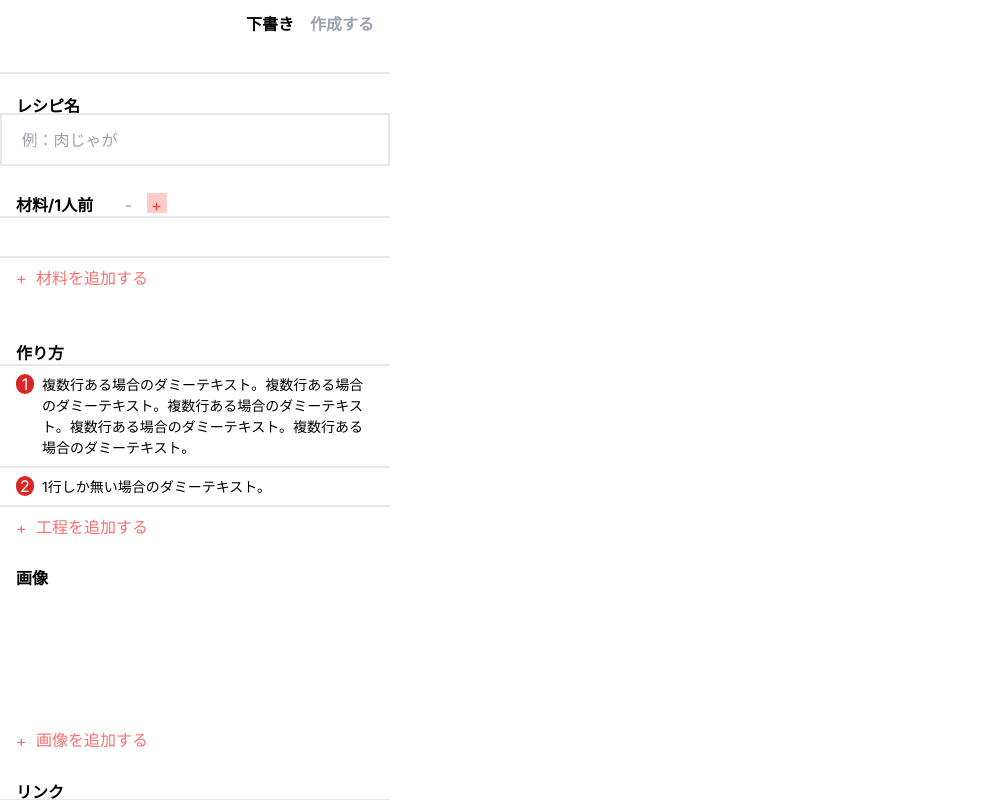
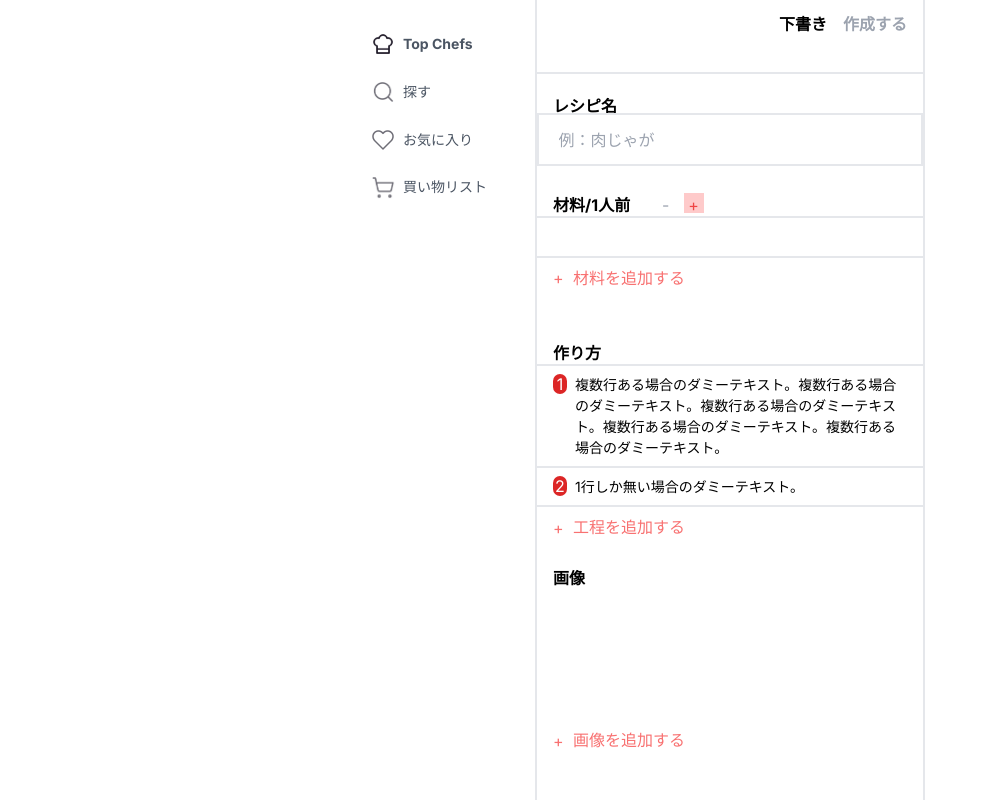
Before and after one commit to qin-team-recipe/02-frontend, a Next.js app: page /draft in a window 1280 px wide. Shown: the top 800 px of the page, without its empty margins (0-988 px from the left). Built offline with nearby package versions, Linux system fonts and the light colour scheme.

Commit message:
CSS修正

```diff
--- a/src/app/draft/components/HeaderButtons.tsx
+++ b/src/app/draft/components/HeaderButtons.tsx
@@ -35,15 +35,15 @@ export const HeaderButtons = () => {
   return (
     <>
       {showModal && (
-        <div className="fixed top-1/2 left-0 w-[390px] h-[150px] flex items-center justify-center bg-gray-500 bg-opacity-50">
-          <div className="p-4 rounded">
+        <div className="fixed inset-0 flex items-center justify-center bg-gray-900 bg-opacity-50">
+          <div className="bg-white rounded-lg p-8">
             <h2>保存または削除しますか？</h2>
             <div className="flex justify-end mt-4">
               <button onClick={handleSaveClick} className="mr-2">
                 保存
               </button>
               <button onClick={handleDeleteConfirmClick}>
-                <Link href="/">削除</Link>
+                <Link href="/favorites">削除</Link>
               </button>
               <button onClick={handleDeleteCancelClick} className="ml-2">
                 キャンセル
--- a/src/app/draft/page.tsx
+++ b/src/app/draft/page.tsx
@@ -1,5 +1,6 @@
 "use client"
 
+import Sidebar from "../components/Sidebar"
 import { AddImages } from "./components/AddImages"
 import { AddLinks } from "./components/AddLinks"
 import { AddMaterial } from "./components/AddMaterial"
@@ -8,10 +9,12 @@ import { HeaderButtons } from "./components/HeaderButtons"
 const Draft = () => {
   return (
     <>
-      <div className="h-auto w-[390px]">
+      <div className="flex justify-center">
+        <Sidebar />
+        <div className="w-[390px] border-x-2 pb-16">
           <HeaderButtons />
           <AddMaterial />
-        <div className="pt-8 h-[294px]">
+          <div className="pt-8">
             <div className="pl-4 mb-[4px] h-[19px]">
               <div className="w-[48px] font-bold text-[16px]">作り方</div>
             </div>
@@ -35,15 +38,14 @@ const Draft = () => {
                 </div>
               </div>
             </div>
+          </div>
           <div className="h-[27px] flex text-red-400">
             <div className="ml-4 mr-1 mt-[9px] h-4 w-4">+</div>
             <div className="h-[19px] w-[112px] text-[16px] mt-[8px]">
               工程を追加する
             </div>
           </div>
-          <div className="h-[150px]">
           <AddImages />
-          </div>
           <AddLinks />
         </div>
       </div>
```
Lines whose indentation alone changed are shown as unchanged.
